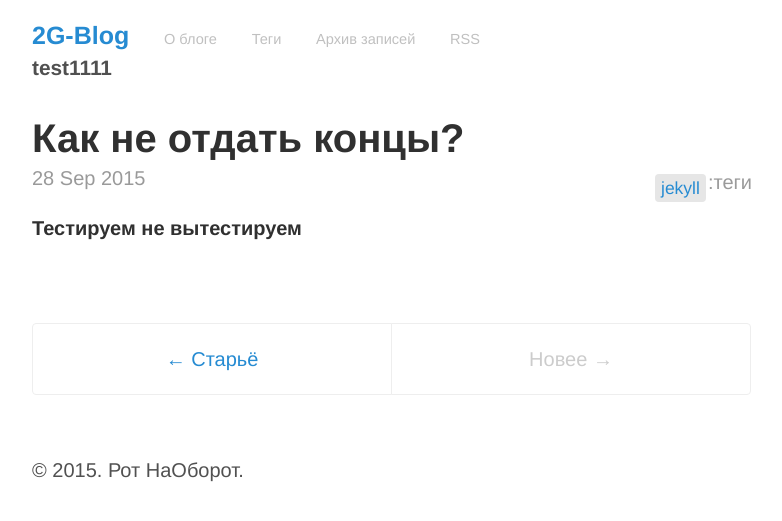
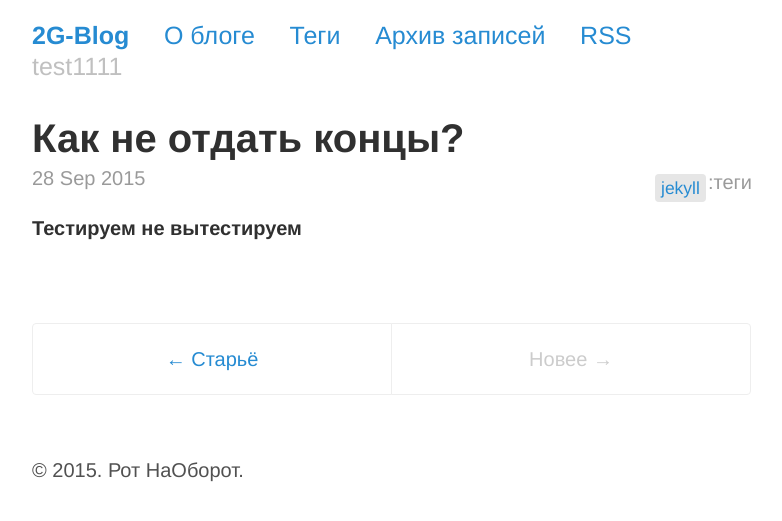
Before and after one commit to gitter-badger/2gud.github.io, a Jekyll site: the page built from index.html, in a window 1280 px wide. Shown: the top 521 px of the page, without its empty margins (248-1030 px from the left). Built offline with Jekyll 4.4.1, drawn with Linux system fonts in a browser that asks for light colours; nearby versions of some CDN libraries; the list of posts is cut into pages by our own code.

Commit message:
Added changes

```diff
--- a/public/css/st.css
+++ b/public/css/st.css
@@ -300,8 +300,8 @@ tbody tr:nth-child(odd) th {
 .masthead-title a:hover {
   color: #303030;
 }
-.masthead-title small a {
-  font-size: 70%;
+.masthead-title small {
+  font-size: 100%;
   font-weight: 400;
   color: #c0c0c0;
   letter-spacing: 0;
```
